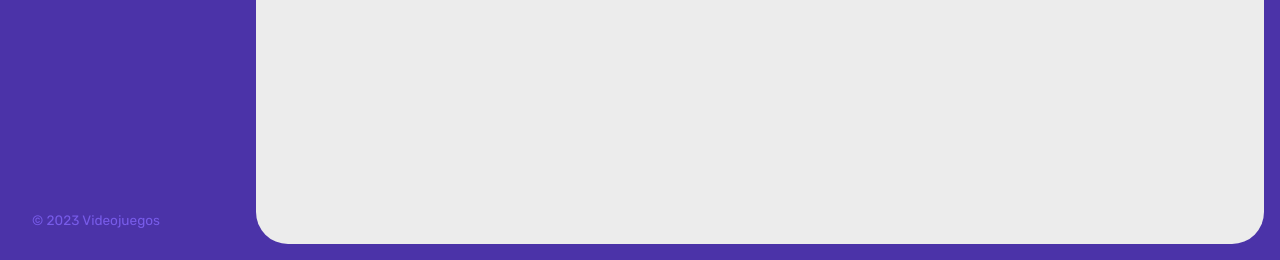
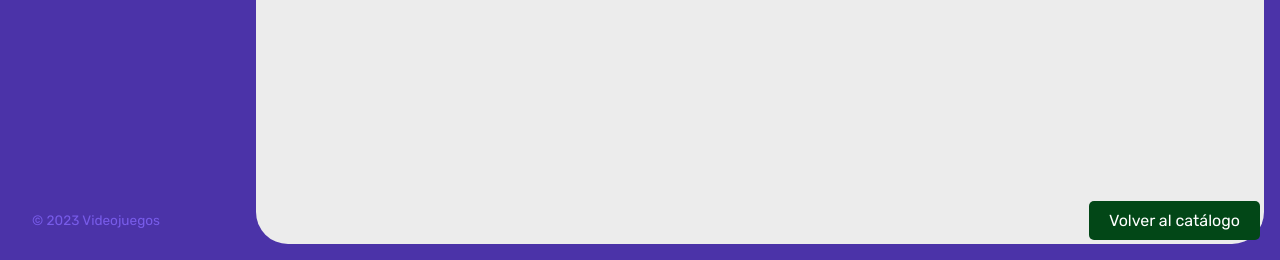
Before and after one commit to jarcvon0663/videojuegosretroandroidalta, a plain HTML site: page carrito.html in a window 1280 px wide. Shown: the part 540-800 px from the top of the page. Drawn offline with nearby package versions, Linux system fonts and the light colour scheme; some packages are replaced by stand-ins of ours; a script that the page names is missing.

Commit message:
Update carrito.html

```diff
--- a/carrito.html
+++ b/carrito.html
@@ -115,6 +115,7 @@
 
             </div>
         </main>
+        <a href="./index.html" class="boton-flotante">Volver al catálogo</a>
     </div>
 
     <script type="text/javascript" src="https://cdn.jsdelivr.net/npm/toastify-js"></script>
```
